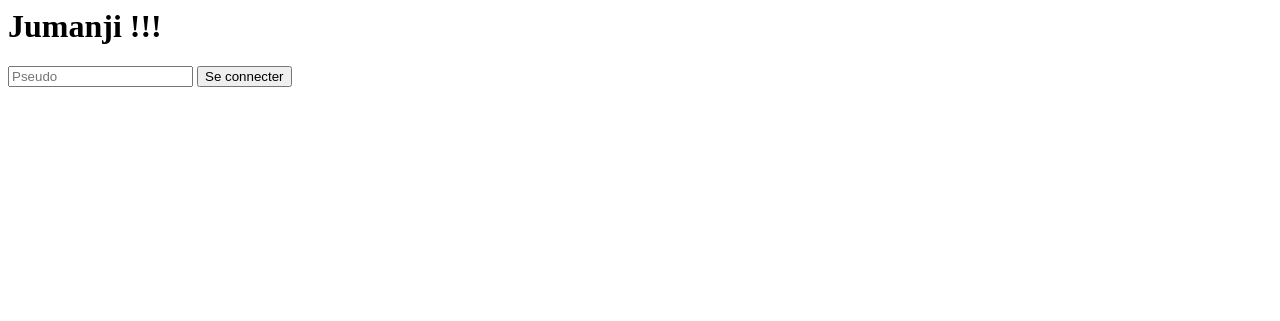
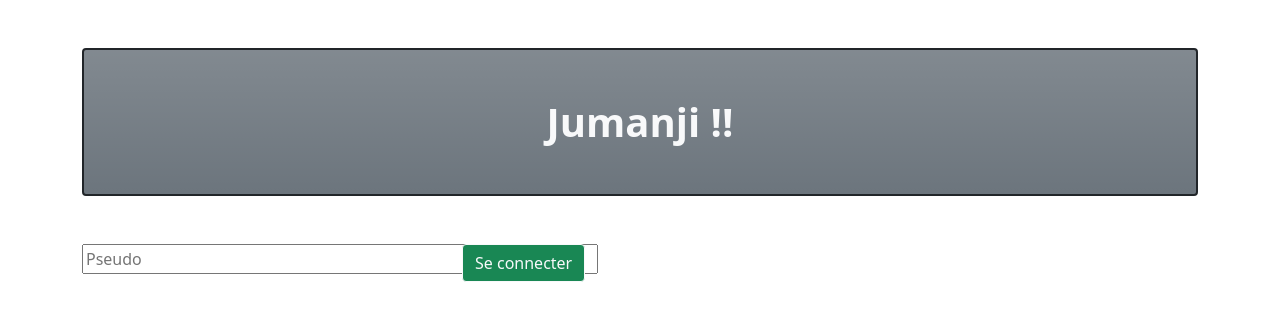
Before and after one commit to Mouloud18/TP2-OS-Jeu, a Flask app: template templates/home.html in a window 1280 px wide. Shown: the top 321 px of the page. Run offline with Flask 2, Linux system fonts and the light colour scheme; the template is opened without the code that fills it, so the values that code supplies are empty.

Commit message:
9 commit

```diff
--- a/main.py
+++ b/main.py
@@ -4,7 +4,7 @@ from compteurEnnemisTues import *
 from fight import *
 from createMob import *
 
-app = Flask(__name__, template_folder='.')
+app = Flask(__name__)
 
 import sys
 import os
@@ -28,8 +28,8 @@ def home():
                 compteurkills=compteurEnnemisTue(compteurkills)
                 listeVaincus.append(Ennemi)
 
-        return render_template("home.html", pseudo=pseudo, compteurkills=compteurkills, listeVaincus=listeVaincus)
-    return render_template("home.hmtl")
+        return render_template('home.html', pseudo=pseudo, compteurkills=compteurkills, listeVaincus=listeVaincus)
+    return render_template('home.hmtl')
 
 
 if __name__ == "__main__":
--- a/templates/home.html
+++ b/templates/home.html
@@ -1,12 +1,38 @@
-<h1>Jumanji !!!</h1>
-<form action="#" method="post">
-    <input type="text" name="pseudo" placeholder="Pseudo" required>
+<!DOCTYPE html>
+<html lang="en">
+<head>
+    <meta charset="UTF-8">
+    <meta http-equiv="X-UA-Compatible" content="IE=edge">
+    <meta name="viewport" content="width=device-width, initial-scale=1.0">
+    <link href="https://cdn.jsdelivr.net/npm/bootstrap@5.1.3/dist/css/bootstrap.min.css" rel="stylesheet" integrity="sha384-1BmE4kWBq78iYhFldvKuhfTAU6auU8tT94WrHftjDbrCEXSU1oBoqyl2QvZ6jIW3" crossorigin="anonymous">
+    <title>My Game</title>
+</head>
+<body>
+    <div class="container">
+        <h1 class="bg-secondary bg-gradient fw-bold text-center text-light fw-light display-6 mt-5 mb-5 p-5 border border-2 border-dark rounded">Jumanji !!</h1>
+        <form action="#" method="post">
+            <div class="form-group">
+                <div class="row">
+                    <div class="col-lg-4">
+                        <input type="text"  size="50px"  name="pseudo" placeholder="Pseudo"  required>
+                    </div>
+                    <div class="col-lg-4">
+                        <button class="btn btn-outline-light bg-success my-2 my-sm-0" href="#" role="button" type="submit">
+                            Se connecter
+                        </button>
+                    </div>
+                </div>
 
-    <button href="#" role="button" type="submit">
-        <a>Se connecter</a>
-    </button>
-</form>
-{% if pseudo %}
-<p id="Monstre vaincu"> {{ pseudo }} a vaincu {{ compteurkills }} monstres !!! </p>
-<p> les monstres : {{ listeVaincus }} ont été éradiqué </p>
-{% endif %}
+
+
+            </div>
+        </form>
+        {% if pseudo %}
+        <p id="Monstre vaincu"> {{ pseudo }} a vaincu {{ compteurkill }} monstres !!! </p>
+        <p> les monstres : {{ listevaincus }} ont été éradiqué </p>
+        {% endif %}
+    </div>
+
+
+</body>
+</html>
```
